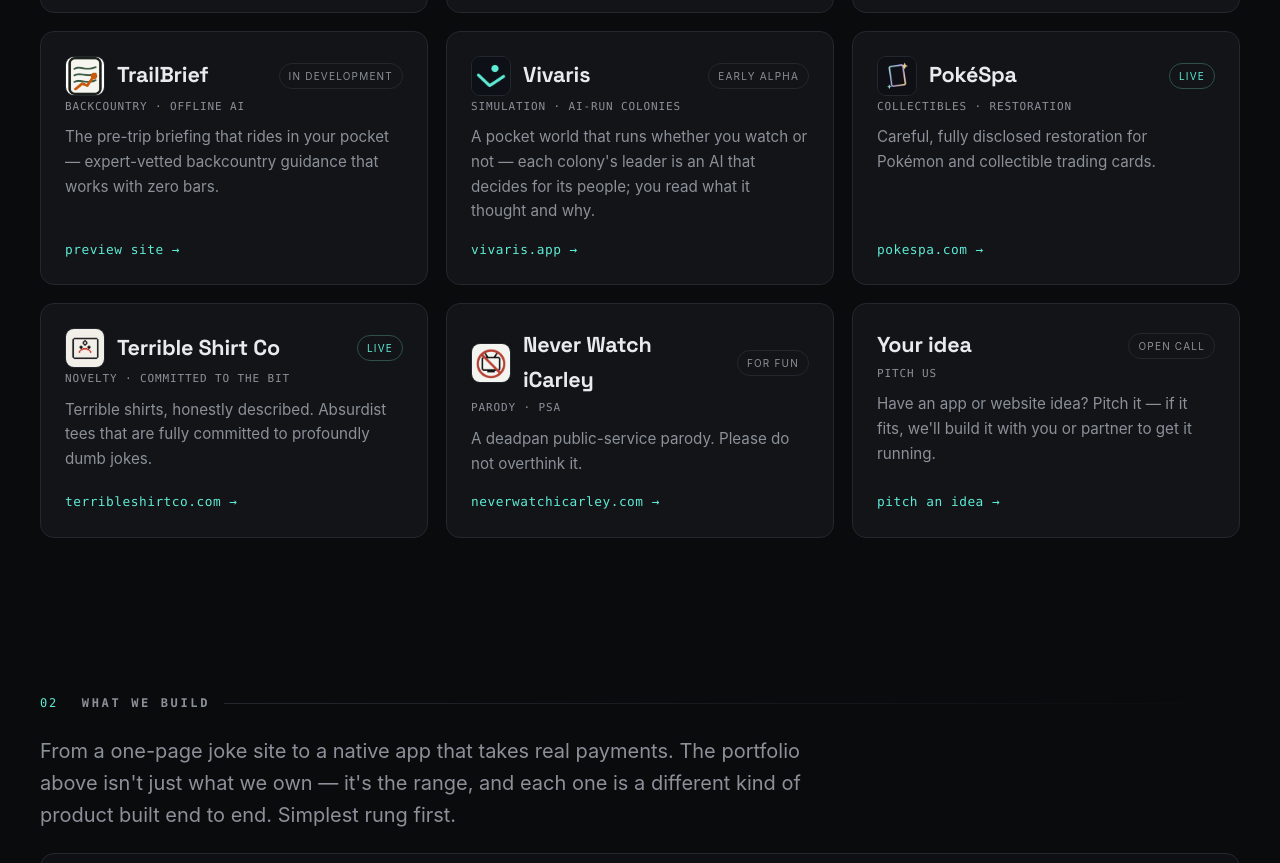
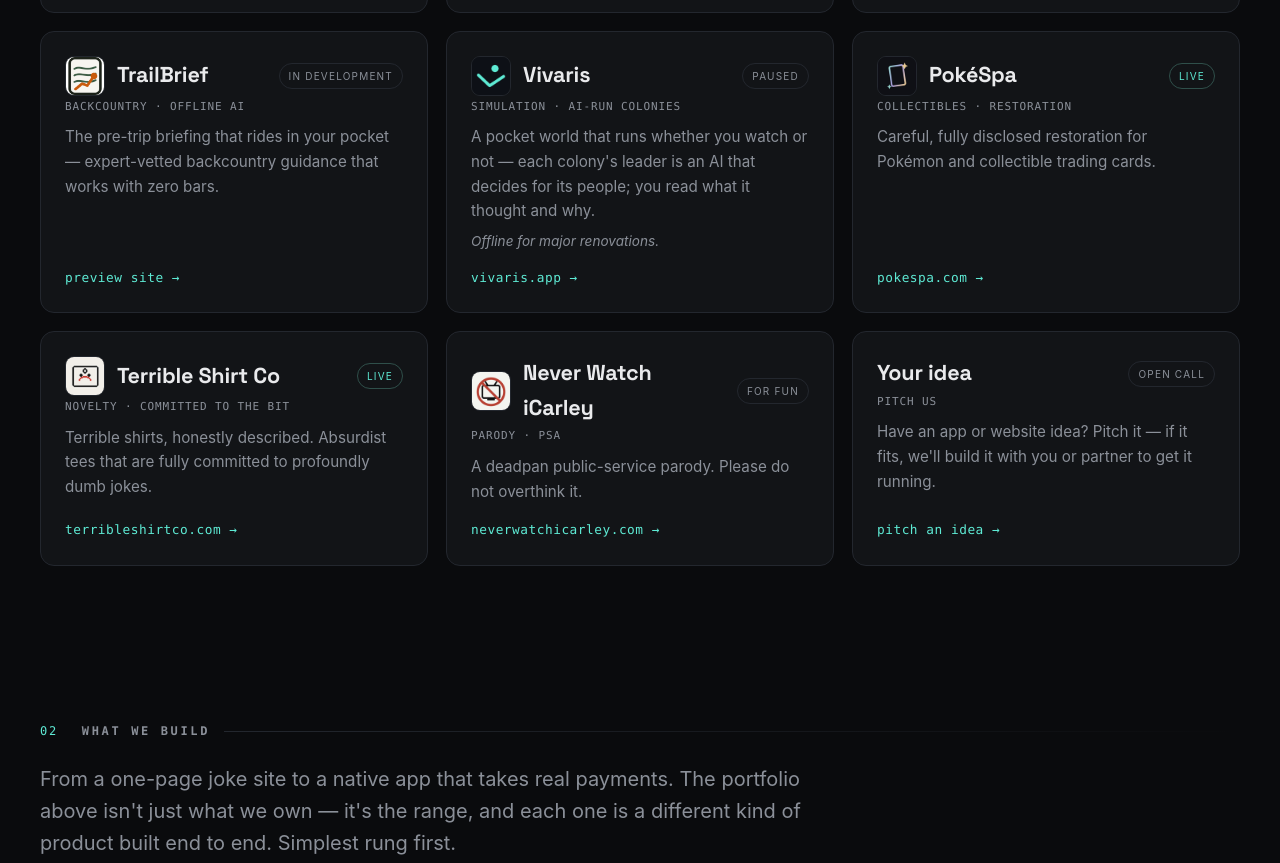
Before and after one commit to RouteAware/recursis-site, a plain HTML site: page index.html in a window 1280 px wide. Shown: the part 1508-2371 px from the top of the page. Drawn offline with Linux system fonts and the light colour scheme; a script that the page names is missing.

Commit message:
Vivaris card: status Paused + 'Offline for major renovations.' line
Badge reuses the existing neutral .pill. New narrowly scoped class
.card p.card-paused-note (muted, inherits --muted in both themes);
used only on index.html.

Co-Authored-By: Claude Opus <noreply@anthropic.com>

```diff
--- a/index.html
+++ b/index.html
@@ -175,9 +175,10 @@
           <div class="go mono">preview site →</div>
         </a>
         <a class="card" href="https://vivaris.app" target="_blank" rel="noopener">
-          <div class="top"><span class="tleft"><img class="vlogo" src="/logos/vivaris.png" alt="" width="40" height="40" /><span class="vname display">Vivaris</span></span><span class="pill">Early alpha</span></div>
+          <div class="top"><span class="tleft"><img class="vlogo" src="/logos/vivaris.png" alt="" width="40" height="40" /><span class="vname display">Vivaris</span></span><span class="pill">Paused</span></div>
           <div class="sub mono">Simulation · AI-run colonies</div>
           <p>A pocket world that runs whether you watch or not — each colony's leader is an AI that decides for its people; you read what it thought and why.</p>
+          <p class="card-paused-note">Offline for major renovations.</p>
           <div class="go mono">vivaris.app →</div>
         </a>
         <a class="card" href="https://pokespa.com" target="_blank" rel="noopener">
--- a/styles.css
+++ b/styles.css
@@ -103,6 +103,7 @@ section{padding:36px 0}
 .card .sub{margin-top:2px;font-size:11px;letter-spacing:.08em;text-transform:uppercase;color:var(--muted)}
 .card p{color:var(--muted);font-size:.95rem;margin-top:10px;flex:1}
 .card .go{margin-top:16px;color:var(--accent);font-size:.8rem;letter-spacing:.04em}
+.card p.card-paused-note{flex:none;margin-top:6px;font-size:.85rem;font-style:italic}
 .card.soon{opacity:.75}
 .card.soon:hover{transform:none;border-color:var(--line)}
 
```
